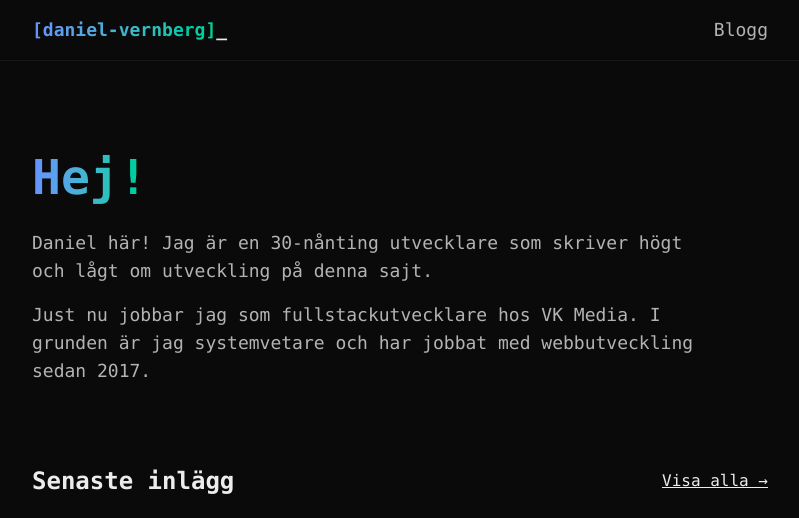
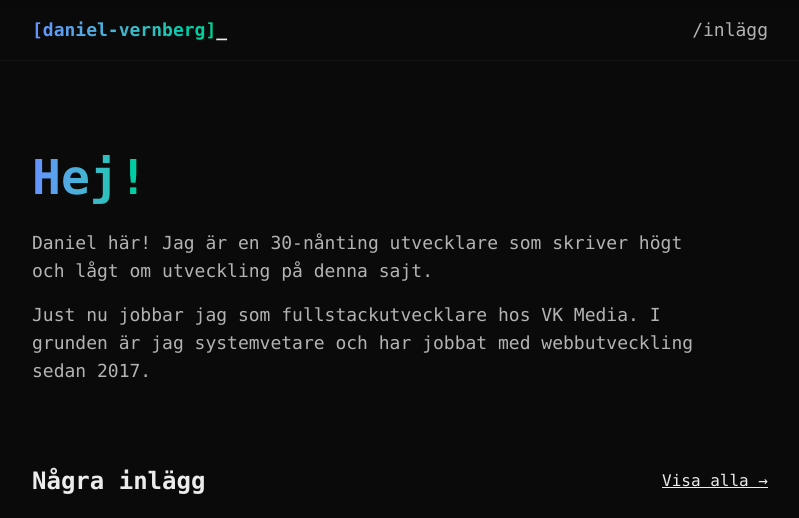
Before and after one commit to danielv14/personal-portfolio, an Astro site: page / in a window 1280 px wide. Shown: the top 518 px of the page, without its empty margins (240-1039 px from the left). Built offline with nearby package versions, Linux system fonts and the light colour scheme; Astro itself is replaced by a stand-in of ours.

Commit message:
Ändra rubrik från "Senaste inlägg" till "Några inlägg" på startsidan (#148)

```diff
--- a/src/components/Navbar.astro
+++ b/src/components/Navbar.astro
@@ -18,7 +18,7 @@ const isActive = (path: string) => currentPath === path || currentPath.startsWit
         isActive("/blogg") ? "text-text" : "text-text-muted"
       ]}
     >
-      Blogg
+      /inlägg
     </a>
   </div>
 </nav>
--- a/src/pages/index.astro
+++ b/src/pages/index.astro
@@ -23,7 +23,7 @@ const latestPosts = allPosts
 
   <section class="py-8">
     <div class="flex items-center justify-between mb-6">
-      <h2 class="text-2xl font-bold">Senaste inlägg</h2>
+      <h2 class="text-2xl font-bold">Några inlägg</h2>
       <a href="/blogg" class="text-text hover:text-white underline transition-colors">
         Visa alla &rarr;
       </a>
```
